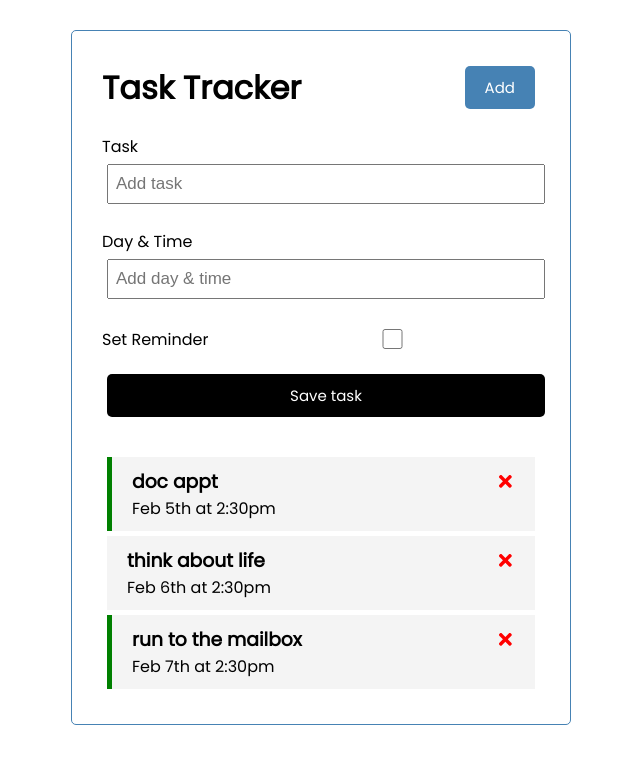
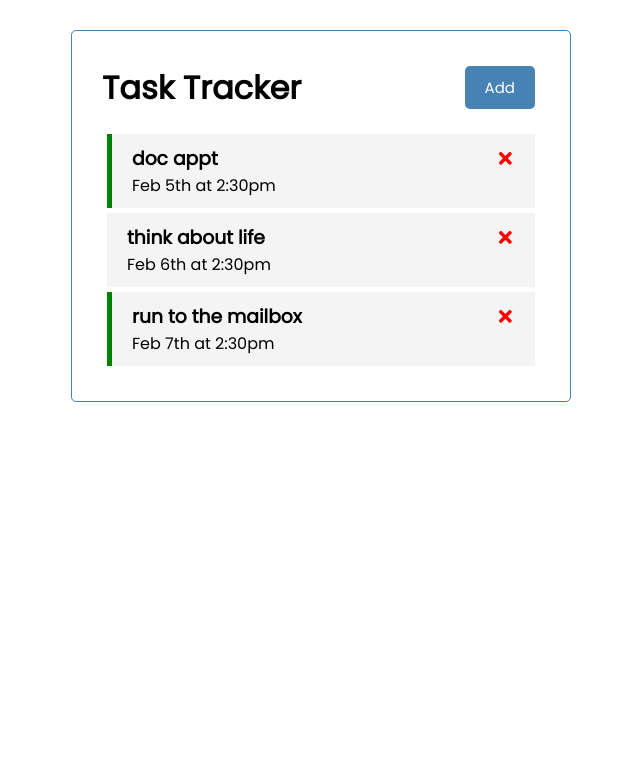
Before and after one commit to gbolli/react-task-tracker, a React (Create React App) app: page / in a window 1280 px wide. Shown: the top 764 px of the page, without its empty margins (319-959 px from the left). Built offline with nearby package versions, Linux system fonts and the light colour scheme.

Commit message:
Create showAddTask state in App and trigger with header 'Add' button

```diff
--- a/src/App.js
+++ b/src/App.js
@@ -4,6 +4,7 @@
 import { useState } from 'react'
 
 function App() {
+  const [showAddTask, setShowAddTask] = useState(false)
   const [idPool, setIdPool] = useState(4)
   const [tasks, setTasks] = useState([
     {
@@ -46,8 +47,8 @@
 
   return (
     <div className="container">
-      <Header />
-      <AddTask onAdd={addTask} />
+      <Header onAdd={() => setShowAddTask(!showAddTask)} />
+      {showAddTask && <AddTask onAdd={addTask} />}
       { tasks.length > 0 ?
         (<Tasks
             tasks={tasks}
--- a/src/components/Header.js
+++ b/src/components/Header.js
@@ -1,15 +1,11 @@
 import PropTypes from 'prop-types'
 import Button from './Button'
 
-const Header = ({title}) => {
-  const onClick = () => {
-      console.log('Click')
-  }
-
+const Header = ({title, onAdd}) => {
   return (
     <header className='header'>
         <h1>{title}</h1>
-        <Button text='Add' onClick={onClick}/>
+        <Button text='Add' onClick={onAdd}/>
     </header>
   )
 }
```
